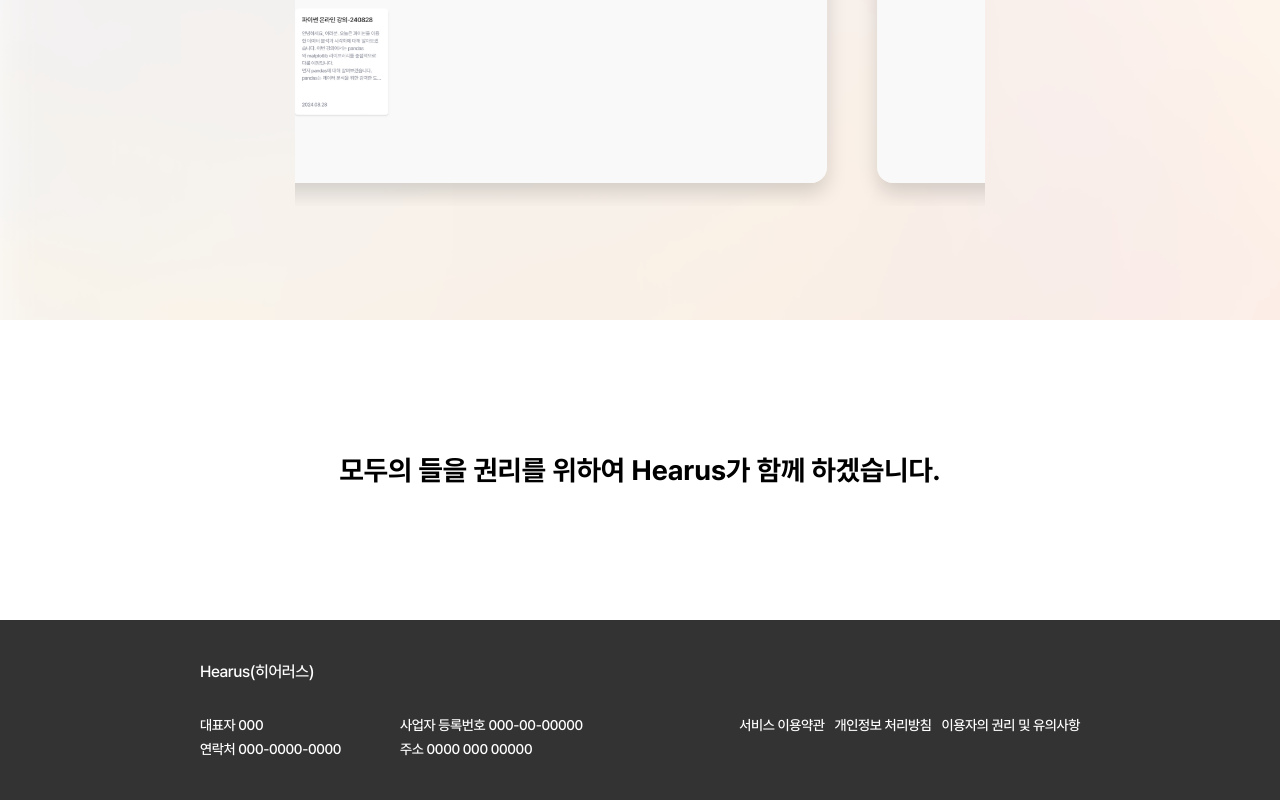
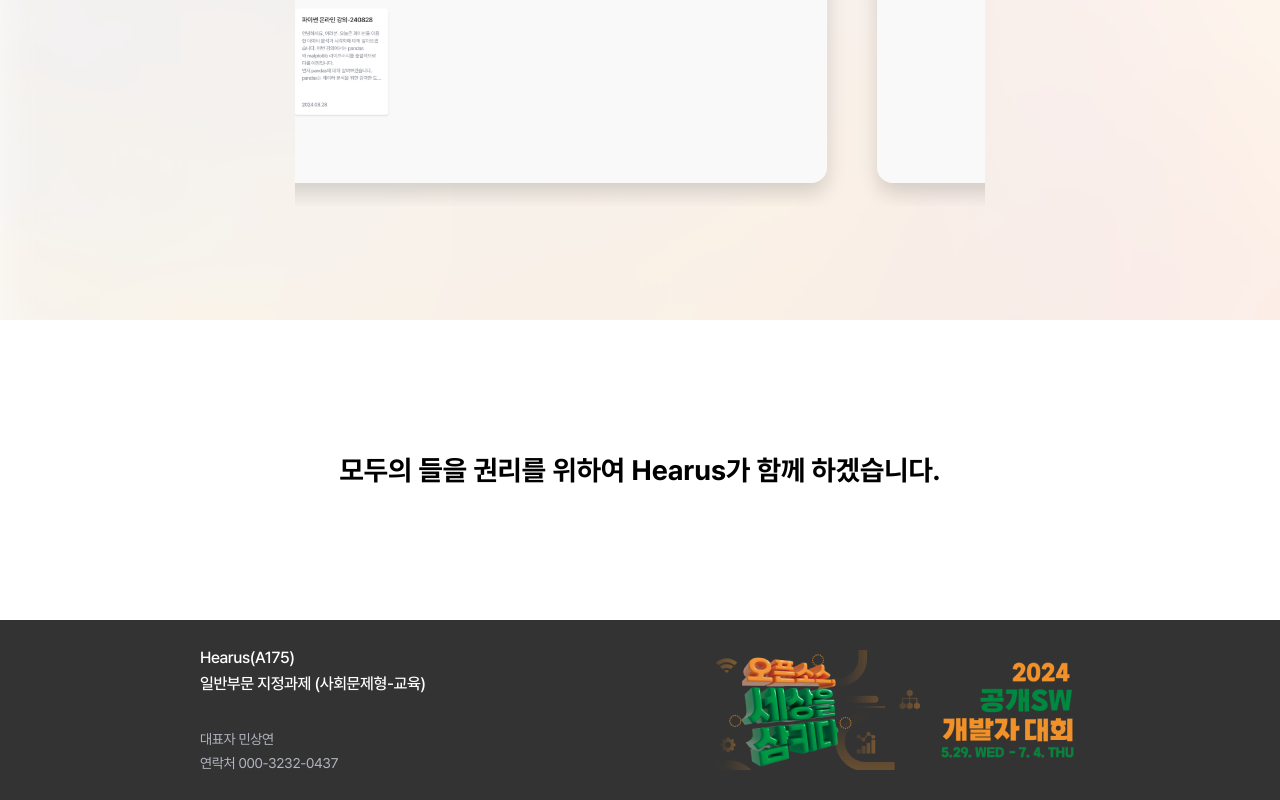
Before and after one commit to TEAM-Hearus/HEARUS-REACT-FRONTEND, a React (Vite) app: page / in a window 1280 px wide. Shown: the part 2812-3612 px from the top of the page. Built offline with nearby package versions, Linux system fonts and the light colour scheme; no server answers.

Commit message:
feat: 푸터

```diff
--- a/src/pages/Landing/Landing.module.scss
+++ b/src/pages/Landing/Landing.module.scss
@@ -256,13 +256,21 @@
 }
 .footer {
   display: flex;
-  flex-direction: column;
-  justify-content: space-around;
-  gap: 10px;
+  justify-content: space-between;
   height: 180px;
   padding: 30px 200px;
   background-color: $dark-font_33;
   color: $white_FF;
+}
+.footerLeftContainer {
+  display: flex;
+  flex-direction: column;
+  justify-content: space-between;
+}
+.footerTitleContainer {
+  display: flex;
+  flex-direction: column;
+  gap: 10px;
 }
 .footerTitle {
   @include Medium_Body_16;
@@ -278,9 +286,11 @@
 .footerColumn {
   display: flex;
   flex-direction: column;
+  justify-content: space-between;
   gap: 10px;
   width: 200px;
-  justify-content: space-between;
+  @include Regular_Sub_14;
+  color: $light-blue_B3;
 }
 .footerRightBody {
   display: flex;
--- a/src/pages/Landing/Landing.tsx
+++ b/src/pages/Landing/Landing.tsx
@@ -7,6 +7,8 @@ import graph2 from '../../assets/images/landing/graph2.png';
 import function1 from '../../assets/images/landing/function1.png';
 import function2 from '../../assets/images/landing/function2.png';
 import function3 from '../../assets/images/landing/function3.png';
+import oss1 from '../../assets/images/landing/oss1.png';
+import oss2 from '../../assets/images/landing/oss2.png';
 import { checkAuthentication } from '../../utils/auth';
 import styles from './Landing.module.scss';
 
@@ -142,24 +144,26 @@ const Landing = () => {
         <p>모두의 들을 권리를 위하여 Hearus가 함께 하겠습니다.</p>
       </section>
       <footer className={styles.footer}>
-        <p className={styles.footerTitle}>Hearus(히어러스)</p>
-        <div className={styles.footerBody}>
-          <div className={styles.footerLeftBody}>
-            <div className={styles.footerColumn}>
-              <p>대표자 000</p>
-              <p>연락처 000-0000-0000</p>
-            </div>
-            <div className={styles.footerColumn}>
-              <p>사업자 등록번호 000-00-00000</p>
-              <p>주소 0000 000 00000</p>
+        <article className={styles.footerLeftContainer}>
+          <div className={styles.footerTitleContainer}>
+            <p className={styles.footerTitle}>Hearus(A175)</p>
+            <p className={styles.footerTitle}>
+              일반부문 지정과제 (사회문제형-교육)
+            </p>
+          </div>
+          <div className={styles.footerBody}>
+            <div className={styles.footerLeftBody}>
+              <div className={styles.footerColumn}>
+                <p>대표자 민상연</p>
+                <p>연락처 000-3232-0437</p>
+              </div>
             </div>
           </div>
-          <div className={styles.footerRightBody}>
-            <p>서비스 이용약관</p>
-            <p>개인정보 처리방침</p>
-            <p>이용자의 권리 및 유의사항</p>
-          </div>
-        </div>
+        </article>
+        <article className={styles.footerRightContainer}>
+          <img src={oss1} />
+          <img src={oss2} />
+        </article>
       </footer>
     </main>
   );
```
Also changed, not shown: src/assets/images/landing/oss1.png (added), src/assets/images/landing/oss2.png (added).
